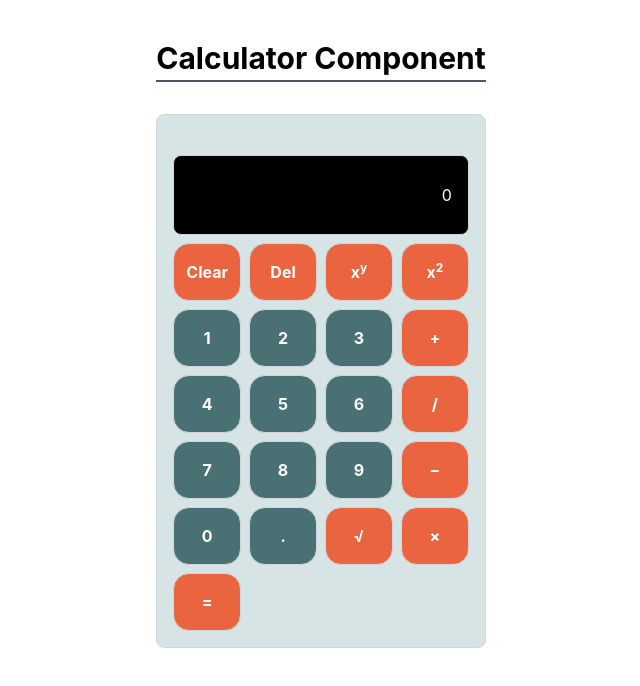
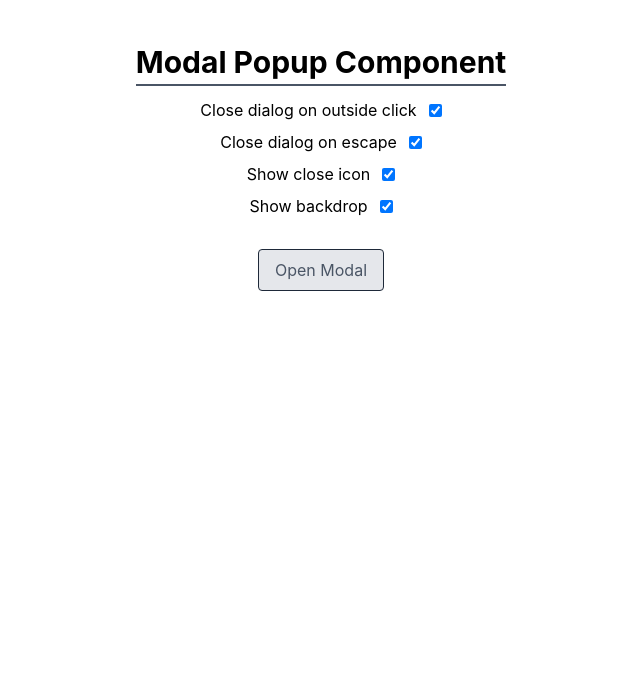
Before and after one commit to ItsHiteshKr/React_Interview_Question, a React (Vite) app: page / in a window 1280 px wide. Shown: the top 686 px of the page, without its empty margins (319-959 px from the left). Built offline with nearby package versions, Linux system fonts and the light colour scheme.

Commit message:
complete modal toast

```diff
--- a/src/challanges/medium/Modal_Popup.jsx
+++ b/src/challanges/medium/Modal_Popup.jsx
@@ -1,15 +1,119 @@
-import React, { useState } from 'react'
+import React, { useState, useEffect } from 'react'
 
 const Modal_Popup = () => {
 
+    const [iscloseOnOutsideClick, setIsCloseOnOutsideClick] = useState(true);
+    const [iscloseOnEscape, setIsCloseOnEscape] = useState(true);
+    const [isShowCloseIcon, setIsShowCloseIcon] = useState(true);
+    const [isShowBackdrop, setIsShowBackdrop] = useState(true);
+    const [modalOpen, setModalOpen] = useState(false);
 
+    const handleEscapeKey = (event) => {
+        if (iscloseOnEscape && event.key === 'Escape') {
+            setModalOpen(false);
+        }
+    };
 
+    useEffect(() => {
+        // Escape is a keyboard event, so it must use a keydown listener.
+        if (modalOpen && iscloseOnEscape) {
+            document.addEventListener('keydown', handleEscapeKey);
+        }
+
+        // Remove the listener when the modal closes or the setting changes.
+        return () => {
+            document.removeEventListener('keydown', handleEscapeKey);
+        };
+    }, [modalOpen, iscloseOnEscape, iscloseOnOutsideClick]);
+
+    const handleOutsideClick = (event) => {
+        // Only the backdrop itself closes the modal; clicks inside the content do not.
+        if (iscloseOnOutsideClick && event.target === event.currentTarget) {
+            setModalOpen(false);
+        }
+    };
 
     return (
-        <div>
+        <div className="relative flex flex-col items-center justify-center mt-1 gap-3 mb-8">
             <h1 className="text-3xl font-bold border-b-2 border-gray-600 pb-1">
                 Modal Popup Component
             </h1>
+            <div className=" px-4 space-y-2">
+                <div className="flex items-center justify-center gap-3">
+                    <p>
+                        Close dialog on outside click
+                    </p>
+                    <input type="checkbox"
+                        checked={iscloseOnOutsideClick}
+                        onChange={() => setIsCloseOnOutsideClick(!iscloseOnOutsideClick)}
+                    />
+                </div>
+                <div className="flex items-center justify-center gap-3">
+                    <p>Close dialog on escape</p>
+                    <input type="checkbox"
+                        checked={iscloseOnEscape}
+                        onChange={() => setIsCloseOnEscape(!iscloseOnEscape)}
+                    />
+                </div>
+                <div className="flex items-center justify-center gap-3">
+                    <p>Show close icon</p>
+                    <input type="checkbox"
+                        checked={isShowCloseIcon}
+                        onChange={() => setIsShowCloseIcon(!isShowCloseIcon)}
+                    />
+                </div>
+                <div className="flex items-center justify-center gap-3">
+                    <p>Show backdrop</p>
+                    <input type="checkbox"
+                        checked={isShowBackdrop}
+                        onChange={() => setIsShowBackdrop(!isShowBackdrop)}
+                    />
+                </div>
+            </div>
+            <div className="flex items-center justify-center w-auto h-20 gap-3">
+                <button
+                    className="bg-gray-200 hover:bg-gray-300 border border-gray-800 text-gray-600 py-2 px-4 rounded cursor-pointer"
+                    onClick={() => { setModalOpen(true) }}>
+                    Open Modal
+                </button>
+            </div>
+
+
+            {
+                modalOpen && (
+                    <div
+                        className={`fixed inset-0 z-50 flex flex-col items-center justify-center px-4 ${isShowBackdrop ? 'bg-black/50' : 'bg-transparent'}`}
+                        onClick={handleOutsideClick}
+                    >
+                        <div className="flex w-full max-w-lg flex-col items-center justify-center gap-5 rounded-lg border border-gray-900 bg-white px-4 shadow-lg">
+                            <div className=" flex items-center justify-between px-4 py-2  w-full">
+                                <h1 className='font-bold text-2xl'>Modal Heading</h1>
+                                {
+                                    isShowCloseIcon && (
+                                        <button className=" hover:bg-gray-300 border border-gray-300 text-gray-600 py-1 px-3 rounded cursor-pointer"
+                                            onClick={() => { setModalOpen(false) }}>
+                                            X
+                                        </button>
+                                    )
+                                }
+
+                            </div>
+                            <div className="text-wrap px-4 py-2 w-full font-semibold">
+                                <p>This is modal content. You can put any content here. This has agroovy backdrop!
+                                    You can also close this modal by clicking outside of it or pressing the escape key
+                                </p>
+                            </div>
+                            <div className="flex items-center justify-end gap-3 px-3 py-2 w-full">
+                                <button className="bg-gray-200 hover:bg-gray-300 border border-gray-800 text-gray-800 py-1 px-2  rounded flex items-end justify-end cursor-pointer"
+                                    onClick={() => { setModalOpen(false) }}>
+                                    Close
+                                </button>
+                            </div>
+
+                        </div>
+                    </div>
+                )
+            }
         </div>
     )
 }
--- a/src/pages/HomePage.jsx
+++ b/src/pages/HomePage.jsx
@@ -14,6 +14,9 @@ import TicTac_Toe from "../challanges/Easy/TicTac_Toe";
 import Calculator from "../challanges/medium/Calculator";
 import Traffic_Lights from "../challanges/medium/Traffic_Lights";
 import Toast_Popup from "../challanges/medium/Toast_Popup";
+import Modal_Popup from "../challanges/medium/Modal_Popup";
+
+
 
 // hard
 
@@ -33,9 +36,10 @@ const HomePage = () => {
       {/* <TicTac_Toe /> */}
 
       {/* Medium */}
-      <Calculator />
+      {/* <Calculator /> */}         {/* Abhi complete karna hai */}
       {/* <Traffic_Lights /> */}
       {/* <Toast_Popup /> */}
+      <Modal_Popup />
 
 
     </div>
```
